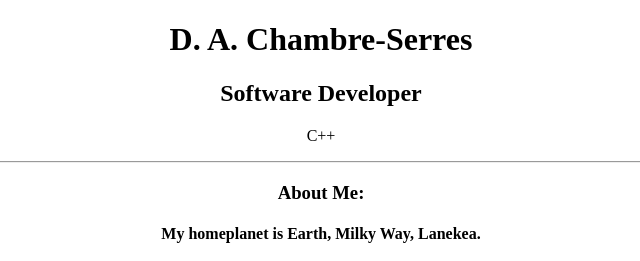
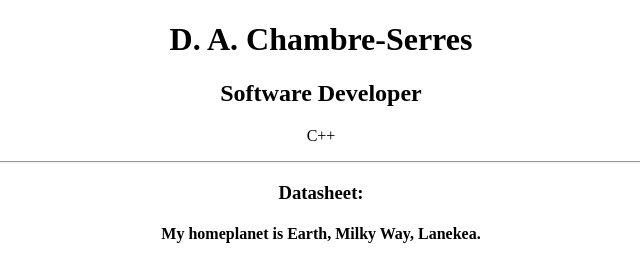
Before and after one commit to LeDiableCorvus/Profile, a plain HTML site: page index.html in a window 1280 px wide. Shown: the top 261 px of the page, 319-959 px from the left. Drawn offline with Linux system fonts and the light colour scheme.

Commit message:
relable header

```diff
--- a/index.html
+++ b/index.html
@@ -11,7 +11,7 @@
 				<h2>Software Developer</h2>
 				<p>C++</p>
 				<hr>
-				<h3>About Me:</h3>
+				<h3>Datasheet:</h3>
 					<h4>My homeplanet is Earth, Milky Way, Lanekea.</h4>
 					<h4>My favorite color is spaceVOID.</h4>
 					<h4>My favorite food is edibleItem.</h4>
```
